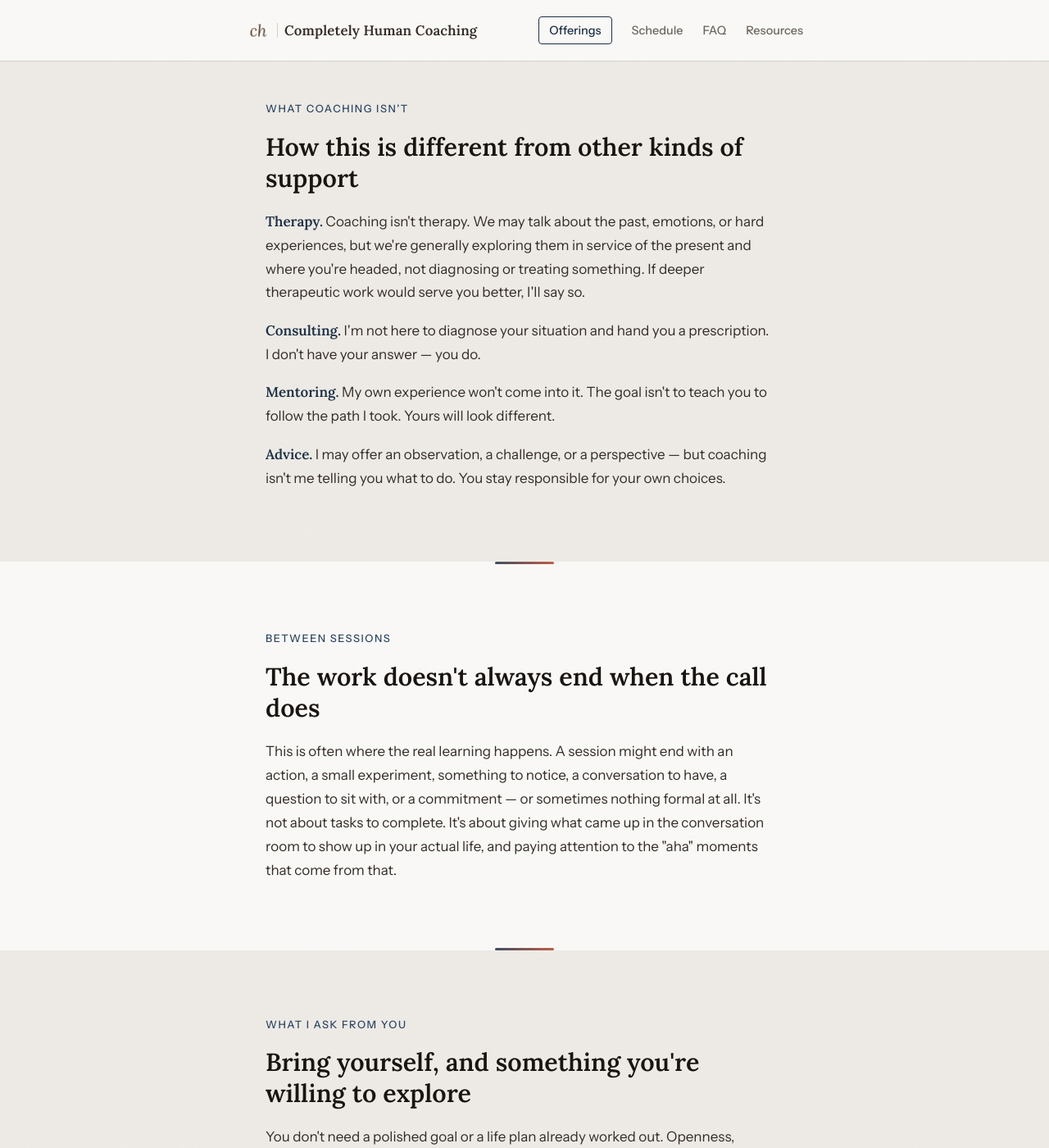
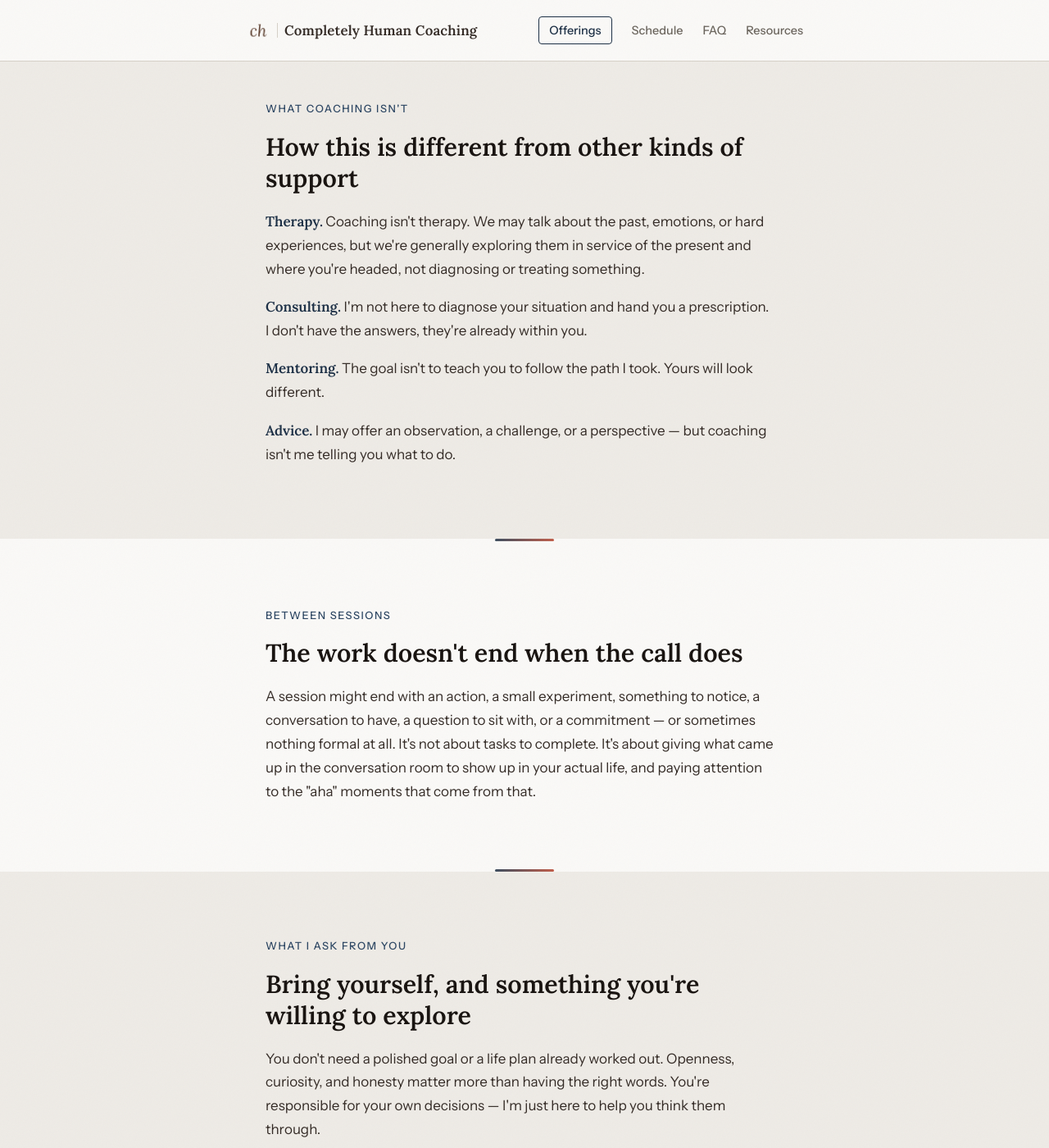
Before and after one commit to dbough/completely-human-coaching-com, a Jekyll site: the page built from what-to-expect/index.html, in a window 1280 px wide and 1400 px high, scrolled down 3824 px. Shown: the whole window at 82% size. Built offline with Jekyll 4.4.1, drawn with Linux system fonts in a browser that asks for light colours; some of the changed text lies outside the part shown.

Commit message:
Trim and adjust copy on what-to-expect page
- Remove "If deeper therapeutic work would serve you better, I'll say so."
- Change "I don't have your answer — you do." to "I don't have the
  answers, they're already within you."
- Remove "My own experience won't come into it."
- Remove "You stay responsible for your own choices."
- Change "The work doesn't always end when the call does" to "The
  work doesn't end when the call does"
- Remove "This is often where the real learning happens."
- Remove "and I've completed Level 2 training there."

Co-Authored-By: Claude Sonnet 5 <noreply@anthropic.com>
Claude-Session: https://claude.ai/code/session_01HMuC7RniVCpyML7JYzLAhx

```diff
--- a/what-to-expect/index.html
+++ b/what-to-expect/index.html
@@ -175,20 +175,19 @@ og_image: "https://completelyhumancoaching.com/og-image.png"
         <li>
           <strong>Therapy.</strong> Coaching isn't therapy. We may talk about the past, emotions,
           or hard experiences, but we're generally exploring them in service of the present and
-          where you're headed, not diagnosing or treating something. If deeper therapeutic work
-          would serve you better, I'll say so.
+          where you're headed, not diagnosing or treating something.
         </li>
         <li>
           <strong>Consulting.</strong> I'm not here to diagnose your situation and hand you a
-          prescription. I don't have your answer — you do.
+          prescription. I don't have the answers, they're already within you.
         </li>
         <li>
-          <strong>Mentoring.</strong> My own experience won't come into it. The goal isn't to teach
-          you to follow the path I took. Yours will look different.
+          <strong>Mentoring.</strong> The goal isn't to teach you to follow the path I took. Yours
+          will look different.
         </li>
         <li>
           <strong>Advice.</strong> I may offer an observation, a challenge, or a perspective — but
-          coaching isn't me telling you what to do. You stay responsible for your own choices.
+          coaching isn't me telling you what to do.
         </li>
       </ul>
     </div>
@@ -203,13 +202,12 @@ og_image: "https://completelyhumancoaching.com/og-image.png"
   <section id="wte-between">
     <div class="container">
       <p class="section-label reveal">Between Sessions</p>
-      <h2 class="reveal reveal-delay-1">The work doesn't always end when the call does</h2>
+      <h2 class="reveal reveal-delay-1">The work doesn't end when the call does</h2>
       <p class="reveal reveal-delay-2">
-        This is often where the real learning happens. A session might end with an action, a small
-        experiment, something to notice, a conversation to have, a question to sit with, or a
-        commitment — or sometimes nothing formal at all. It's not about tasks to complete. It's
-        about giving what came up in the conversation room to show up in your actual life, and
-        paying attention to the "aha" moments that come from that.
+        A session might end with an action, a small experiment, something to notice, a conversation
+        to have, a question to sit with, or a commitment — or sometimes nothing formal at all. It's
+        not about tasks to complete. It's about giving what came up in the conversation room to show
+        up in your actual life, and paying attention to the "aha" moments that come from that.
       </p>
     </div>
   </section>
```
Also changed, not shown: other parts of what-to-expect/index.html (+2 -2 lines).
